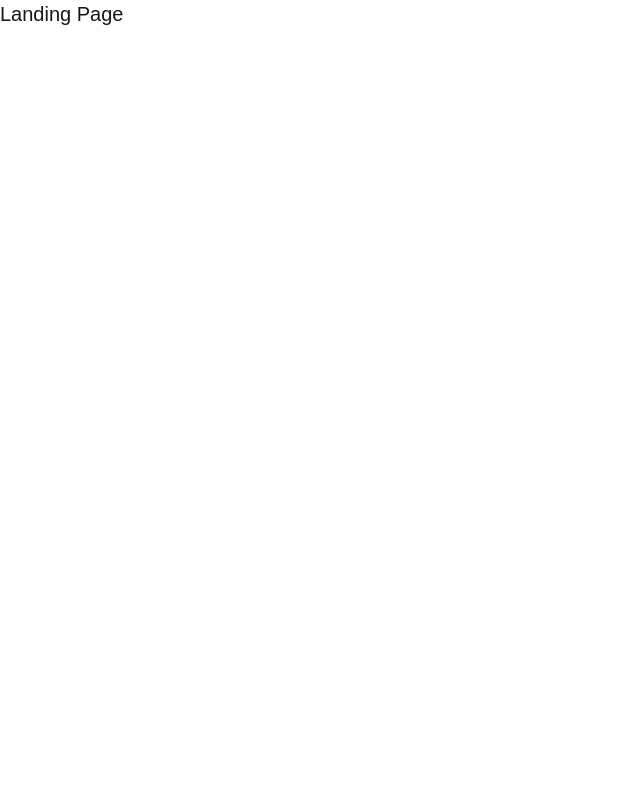
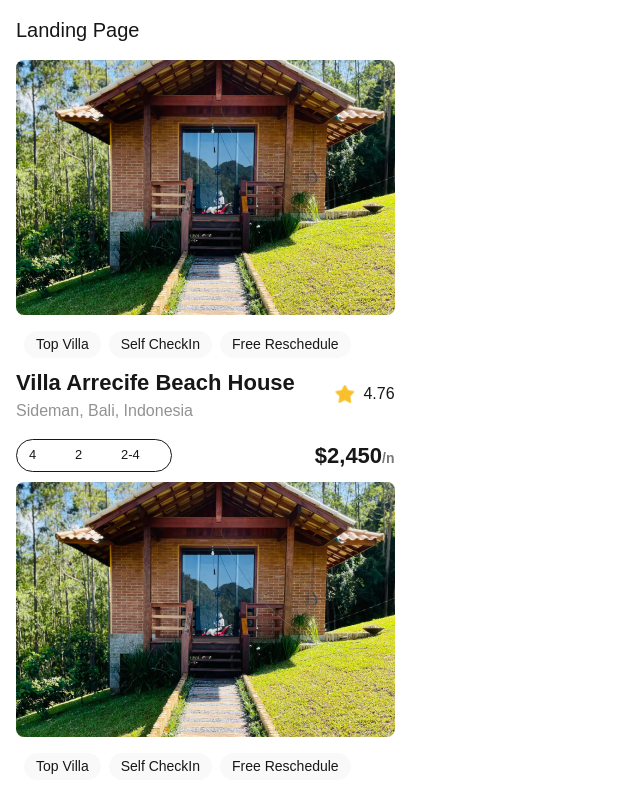
Before and after one commit to DaniKandie/alx-project-0x00-setup, a Next.js app in the folder alx-project-0x00/: page /landing in a window 1280 px wide. Shown: the top 794 px of the page, without its empty margins (0-640 px from the left). Built offline with nearby package versions, Linux system fonts and the light colour scheme.

Commit message:
Feat: Used Card components in landing page

```diff
--- a/alx-project-0x00/pages/landing.tsx
+++ b/alx-project-0x00/pages/landing.tsx
@@ -1,11 +1,17 @@
 import React from "react";
+import Card from "@/components/Card";
 
-const Landing: React.FC =  () => {
+const Landing: React.FC = () => {
   return (
-    <div>
-      <h1 className="text-xl font-extralight">Landing Page</h1>
+    <div className="p-4">
+      <h1 className="text-xl font-extralight mb-4">Landing Page</h1>
+
+      {/* Use Card Component */}
+      <Card />
+      <Card />
+      <Card />
     </div>
-  )
-}
+  );
+};
 
 export default Landing;
```
